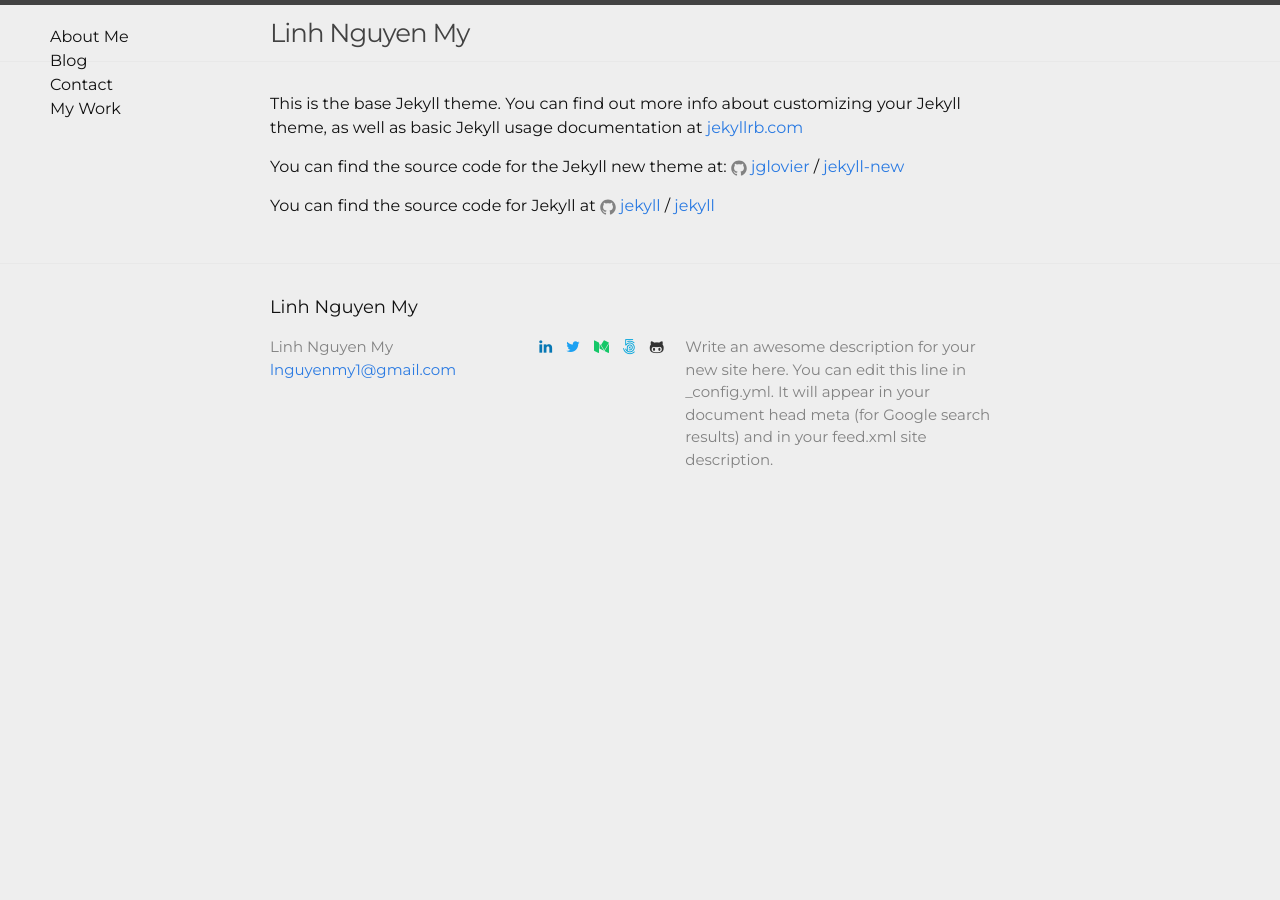
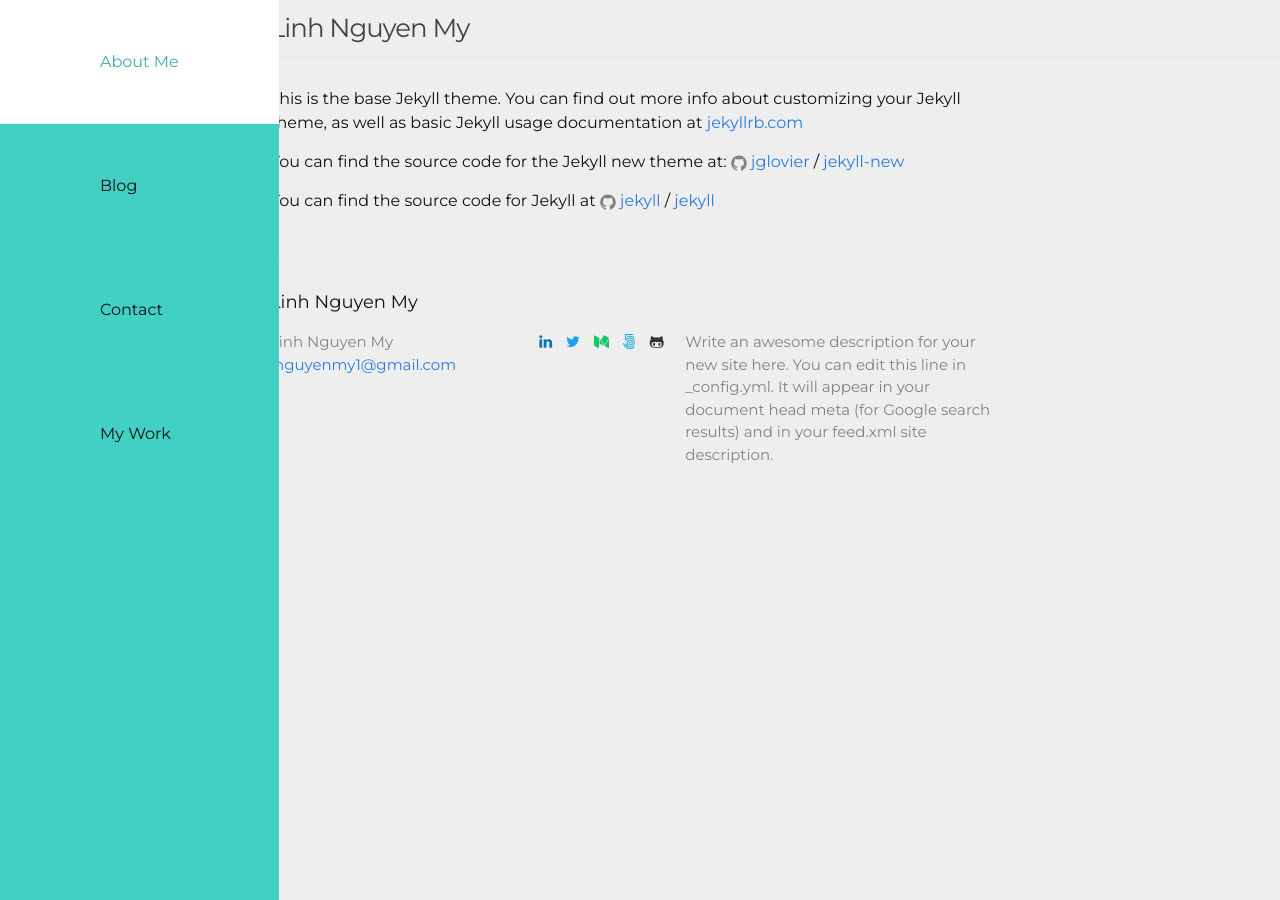
Before and after one commit to pinglinh/pinglinh.com, a Jekyll site: the page built from blog.md, in a window 1280 px wide. Built offline with Jekyll 4.4.1, drawn with Linux system fonts in a browser that asks for light colours.

Commit message:
Styled side nav bar

```diff
--- a/_includes/header.html
+++ b/_includes/header.html
@@ -3,6 +3,7 @@
 
 
     <nav class="site-nav">
+      <div class="nav-inbetween-box">
         <a href="#" class="menu-icon">
           <svg viewBox="0 0 18 15">
             <path fill="#424242" d="M18,1.484c0,0.82-0.665,1.484-1.484,1.484H1.484C0.665,2.969,0,2.304,0,1.484l0,0C0,0.665,0.665,0,1.484,0 h15.031C17.335,0,18,0.665,18,1.484L18,1.484z"/>
@@ -18,6 +19,7 @@
             {% endif %}
           {% endfor %}
         </div>
+      </div>
     </nav>
 
 
--- a/_sass/_layout.scss
+++ b/_sass/_layout.scss
@@ -2,7 +2,7 @@
  * Site header
  */
 .site-header {
-    border-top: 5px solid $grey-color-dark;
+    // border-top: 5px solid $grey-color-dark;
     border-bottom: 1px solid $grey-color-light;
     min-height: 56px;
 
@@ -28,21 +28,43 @@
     float: left;
     line-height: 56px;
     position: fixed;
-    margin: 20px 50px 20px 50px;
+    // border-right: 1px solid #000;
+    height: 100%;
+    background-color: #42CFC4;
+
+    .nav-inbetween-box {
+    margin: auto;
+    height: 100%;
+    // padding-top: 10%;
+    // padding-bottom: 10%;
+    }
 
     .menu-icon {
         display: none;
+
     }
 
     .page-link {
         color: $text-color;
         line-height: $base-line-height;
         display: block;
+        text-align: left;
+        padding: 50px 100px;
+        background-color: #42CFC4;
+        height: 25%;
 
-        // Gaps between nav items, but not on the last one
-        &:not(:last-child) {
-            margin-right: 20px;
+        &:hover {
+            color: #45ADA8;
+            background: #FFFFFF;
+            text-decoration: none;
+            transition: none 200ms ease-out;
+            transition-property: color, background;
         }
+
+        // // Gaps between nav items, but not on the last one
+        // &:not(:last-child) {
+        //     margin-right: 20px;
+        // }
     }
 
     @include media-query($on-palm) {
```
Also changed, not shown: 8 other files. Lines whose indentation alone changed are shown as unchanged.
